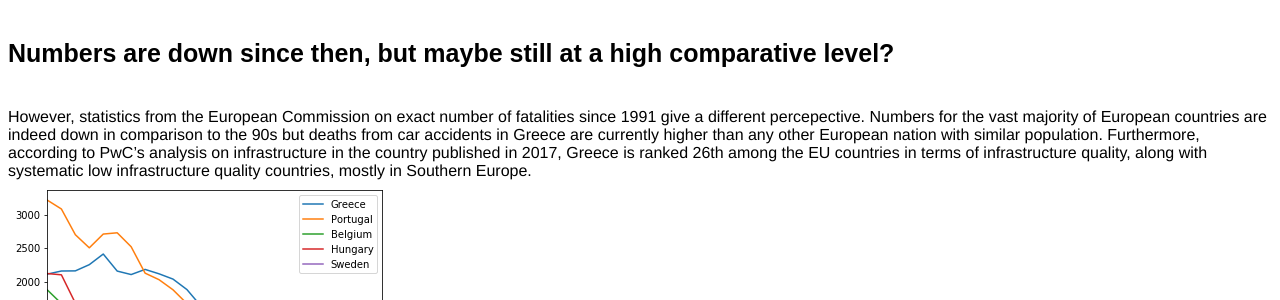
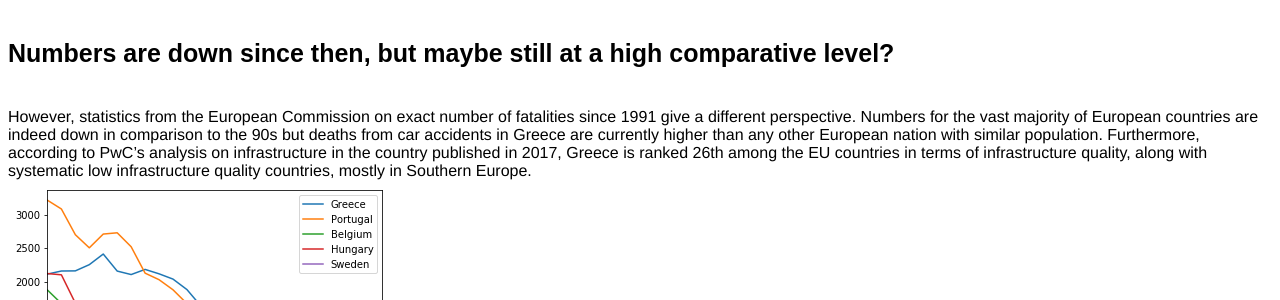
Before and after one commit to chrgavalas/data-projects, a Jekyll site: the page docs/Deadly-Greek-Roads/index.html, which Jekyll copies as it is, in a window 1280 px wide and 900 px high, scrolled down 1107 px. Shown: the part 152-452 px from the top of the window. Built offline with Jekyll 4.4.1, drawn with Linux system fonts in a browser that asks for light colours; some of the changed text lies outside the part shown.

Commit message:
Deadly roads

```diff
--- a/docs/Deadly-Greek-Roads/index.html
+++ b/docs/Deadly-Greek-Roads/index.html
@@ -17,7 +17,7 @@
   <img src="pic1.png">
   <div> Data From <a href="https://data.oecd.org" target="blank"> OECD</a>. </div>
   <h3 class="title"> Numbers are down since then, but maybe still at a high comparative level? </h3>
-  <div class="story_article">  However, statistics from the European Commission on exact number of fatalities since 1991 give a different percepective. Numbers for the vast majority of European countries are indeed down in comparison to the 90s but deaths from car accidents in Greece are currently higher than any other European nation with similar population. Furthermore, according to PwC’s analysis on infrastructure in the country published in 2017, Greece is ranked 26th among the EU countries in terms of infrastructure quality, along with systematic low infrastructure quality countries, mostly in Southern Europe.  </div>
+  <div class="story_article">  However, statistics from the European Commission on exact number of fatalities since 1991 give a different perspective. Numbers for the vast majority of European countries are indeed down in comparison to the 90s but deaths from car accidents in Greece are currently higher than any other European nation with similar population. Furthermore, according to PwC’s analysis on infrastructure in the country published in 2017, Greece is ranked 26th among the EU countries in terms of infrastructure quality, along with systematic low infrastructure quality countries, mostly in Southern Europe.  </div>
   <img src="pic2.png">
   <div class="story_article">  As a matter of fact, when counting road fatalities per one million inhabitants Greece finds itself on the ninth position worldwide, ahead of even the US!  </div>
   <img src="pic5.png">
@@ -30,7 +30,7 @@
   <img src="pic4.png">
   <div> Data From <a href="https://data.oecd.org" target="blank"> OECD</a>. </div>
   <div class="story_article"> <p>But this development didn't mean Greeks necessarily drove less. It's more likely that during the years that followed, roads got filled mostly with used cars which in many cases haven't been properly repaired as Greeks have been trying to avoid maintenance costs.</p> <p> According to a February 2017 Kathimerini newspaper report, public organizations keep in use vehicles that should have been scrapped years ago. It is indicative that most ambulances of the National Health System are hardly operational and in many cases they break down on the road carrying a patient. The same applies to Greece’s public transportation fleet, amounting to a total of 2,000 buses. Public transportation officials say that about 1,000 of them are worn out beyond repair due to rust and serious engine problems. The average age of public buses is 13 years, as 40% of the fleet started running between 1998 and 2002. Greek police vehicles are no exception. The total fleet of Hellenic Police consists of about 12,700 vehicles, including motorcycles and about half of them are not operational.</p>  </div>
-  <h3 class="title"> Is Greece maybe underinvesting in road infrasructure? </h3>
+  <h3 class="title"> Is Greece maybe underinvesting in road infrastructure? </h3>
   <div class="story_article"> But not spending money on a new vehicle fleet seems to be going hand by hand with an underinvestment tendency in infrastructure. A new dataset from OECD with figures about road infrastructure in various countries sheds further light on the increasing lack of investments in this field. Europe's low investment rate has apparently left its infrastructure creaking and Greece hasn't been an exception. The country is clearly trailing in the corresponding list in which China, the US, Japan and only Germany from Europe have secured a front seat. </div>
   <img src="invest.png">
   <div> Data From <a href="https://data.oecd.org" target="blank"> OECD</a>. </div>
```
